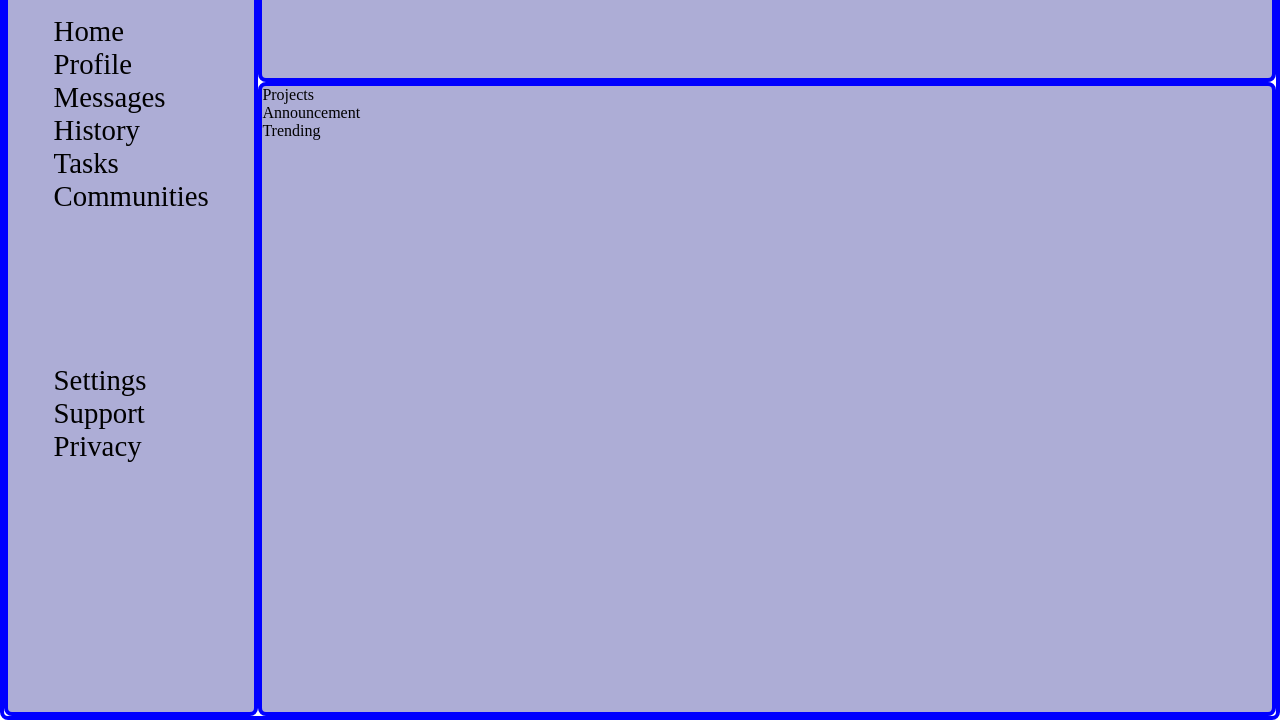
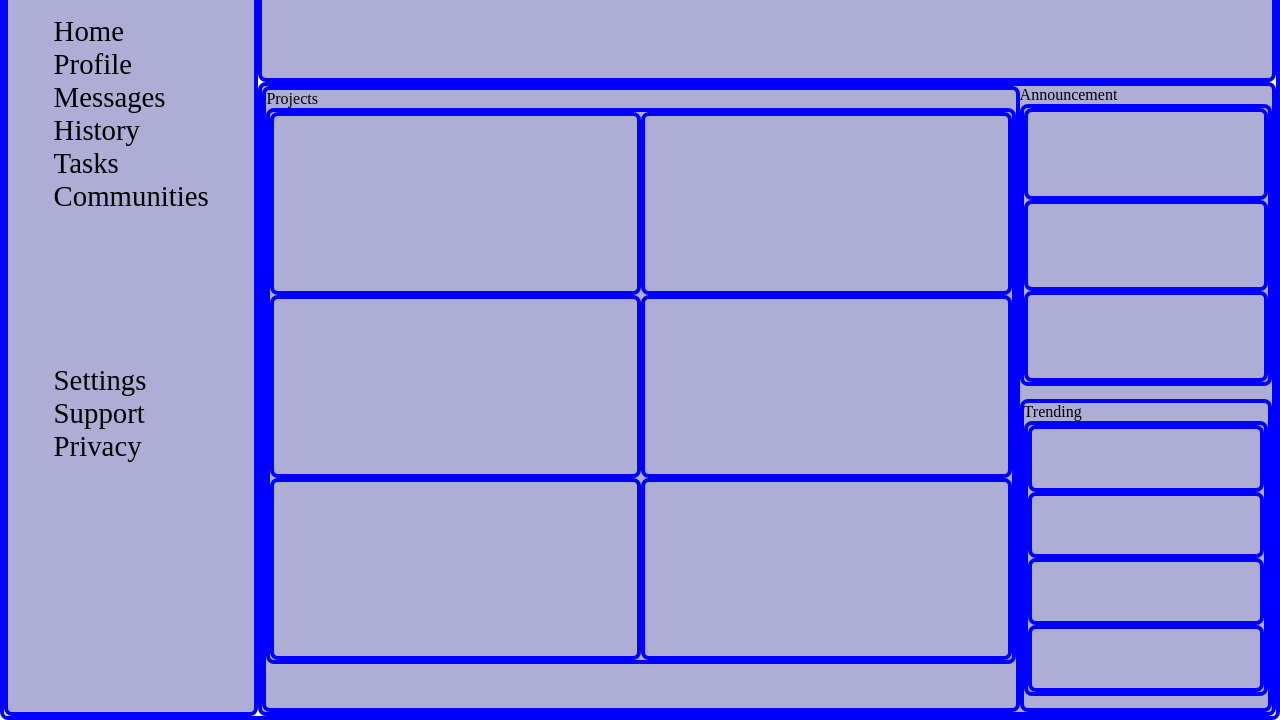
Before and after one commit to rajatuniques/dashboard, a plain HTML site: page index.html in a window 1280 px wide. Shown: the part 80-800 px from the top of the page. Drawn offline with Linux system fonts and the light colour scheme.

Commit message:
Basic styling in main-content

```diff
--- a/styles.css
+++ b/styles.css
@@ -69,3 +69,42 @@ ul {
 }
 
 /* main content */
+
+.main-content .projects,
+.main-content .accouncement,
+.main-content .trending,
+.main-content .container,
+.container div {
+    border: 4px solid blue;
+    border-radius: 8px;
+}
+
+.main-content {
+    display: grid;
+    grid-template-columns: 3fr 1fr;
+    grid-template-rows: repeat(2, 1fr);
+}
+
+.projects {
+    grid-column: 1 / 2;
+    grid-row: 1 / -1;
+}
+
+.projects .container {
+    display: grid;
+    grid-template-columns: repeat(2, 1fr);
+    grid-template-rows: repeat(3, 1fr);
+    height: 90%;
+}
+
+.announcement .container {
+    display: grid;
+    height: 90%;
+    grid-template-rows: repeat(3, 1fr);
+}
+
+.trending .container {
+    display: grid;
+    height: 90%;
+    grid-template-rows: repeat(4, 1fr);
+}
```
